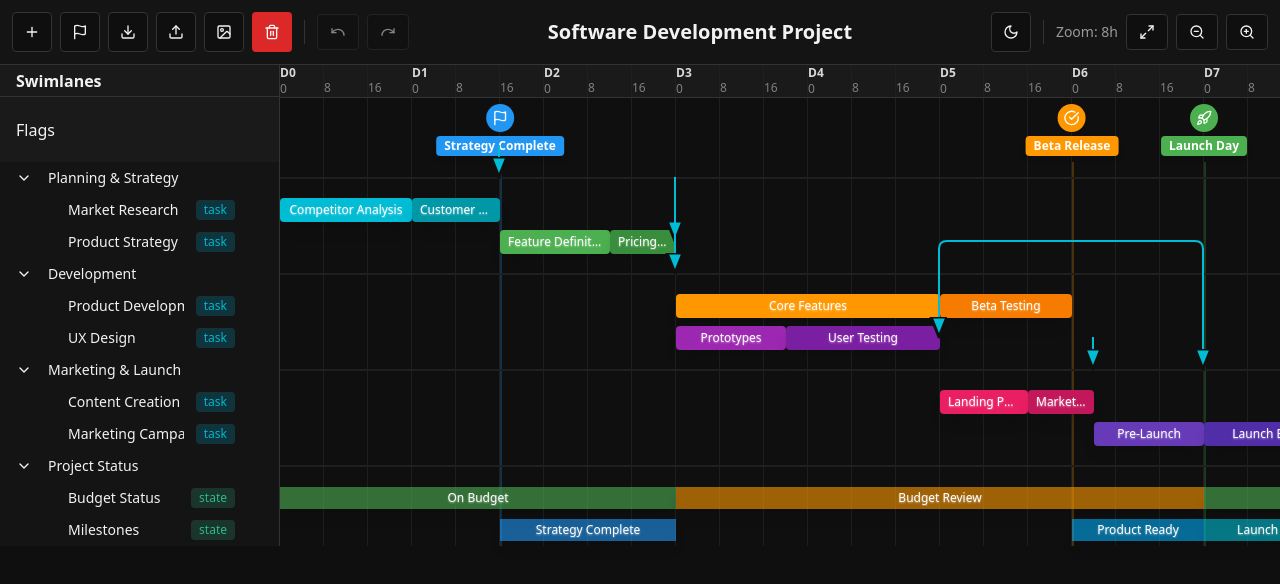
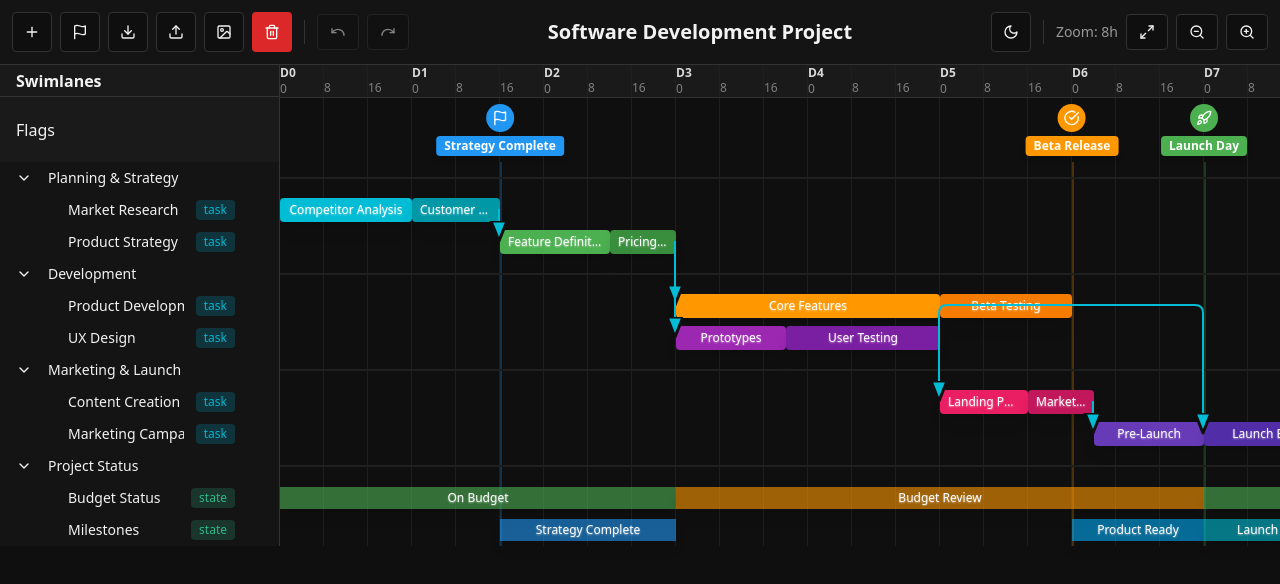
Before and after one commit to SilasMoon/state-span, a React (Vite) app: page / in a window 1280 px wide. Shown: the top 584 px of the page. Built offline with nearby package versions, Linux system fonts and the light colour scheme; the HTML template or start-up script is replaced by a standard one.

Commit message:
Fix link offset after adding flag swimlane

```diff
--- a/src/components/gantt/GanttLinks.tsx
+++ b/src/components/gantt/GanttLinks.tsx
@@ -31,6 +31,7 @@ export const GanttLinks = ({
   itemTempPositions = {},
 }: GanttLinksProps) => {
   const SWIMLANE_HEIGHT = 32;
+  const FLAG_ROW_HEIGHT = 64;
   const BAR_HEIGHT = 24;
   const GRID_SIZE = 12; // Grid cell size for pathfinding
 
@@ -92,7 +93,7 @@ export const GanttLinks = ({
   };
 
   const findYPosition = (swimlaneId: string): number | null => {
-    let currentY = SWIMLANE_HEIGHT; // Start after header
+    let currentY = SWIMLANE_HEIGHT + FLAG_ROW_HEIGHT; // Start after header and flag row
 
     for (const rootId of data.rootIds) {
       const result = traverseSwimlane(rootId, swimlaneId, currentY);
@@ -135,7 +136,7 @@ export const GanttLinks = ({
   };
 
   const calculateTotalHeight = () => {
-    let height = SWIMLANE_HEIGHT; // Header
+    let height = SWIMLANE_HEIGHT + FLAG_ROW_HEIGHT; // Header and flag row
     data.rootIds.forEach(id => {
       height += getVisibleHeight(id);
     });
```
